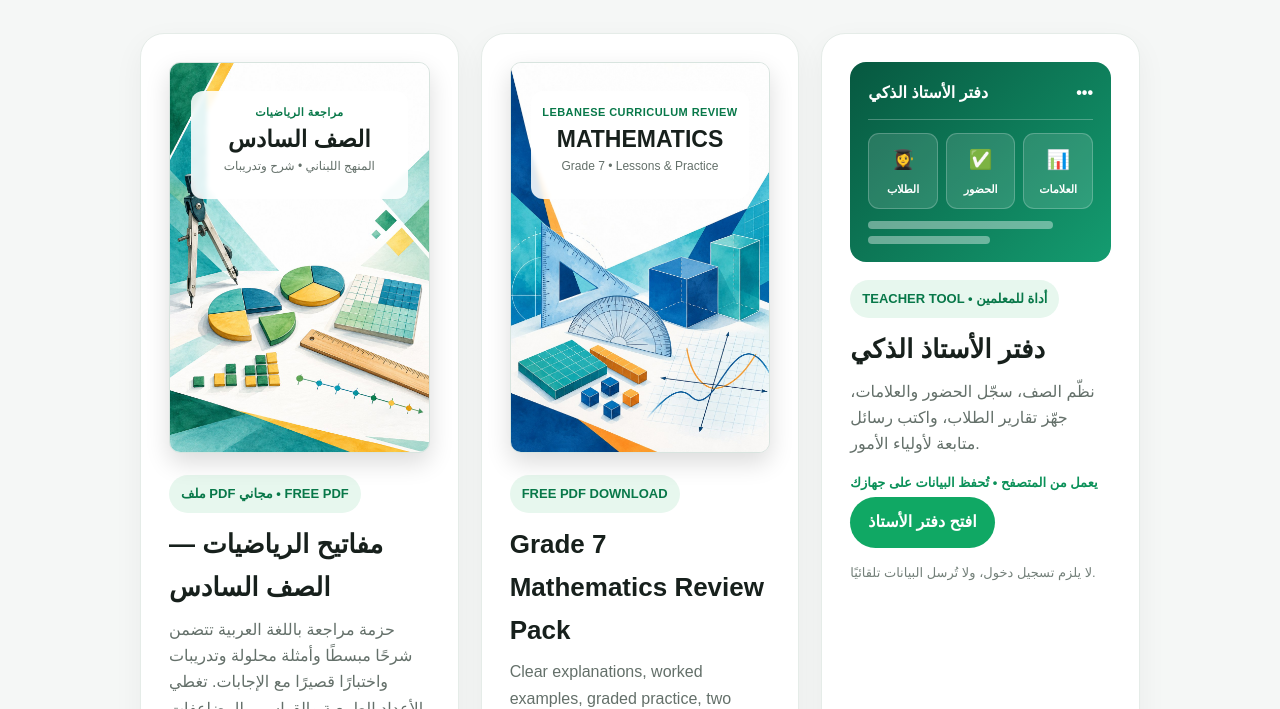
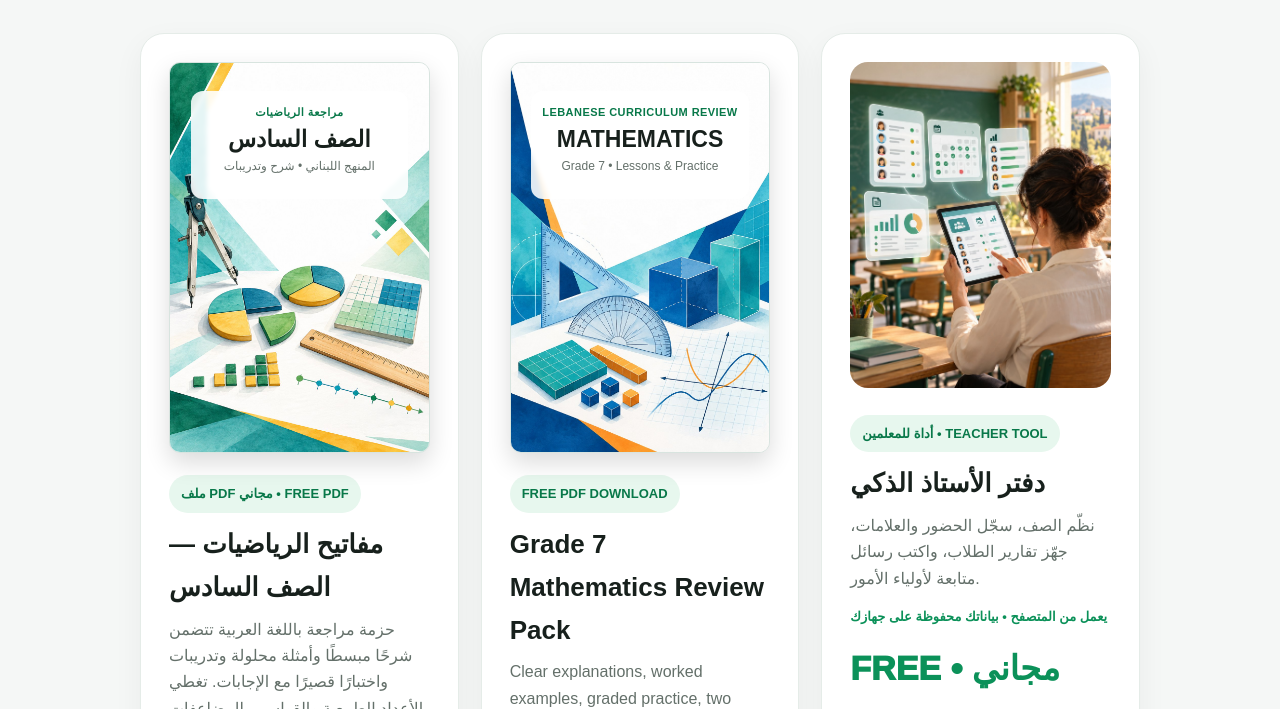
Before and after one commit to ai-money-agent/ai-money-agent-site, a browser extension: page index.html in a window 1280 px wide. Shown: the part 229-938 px from the top of the page. Drawn offline with Linux system fonts and the light colour scheme.

Commit message:
Add free smart teacher notebook image and listing

```diff
--- a/index.html
+++ b/index.html
@@ -47,12 +47,13 @@ footer{text-align:center;padding:34px 20px;background:#fff;color:#68716d}.policy
 <a class="btn secondary" href="/grade7_math_review_en.pdf" download>Download free PDF</a>
 <div class="small">No payment required.</div>
 </div><div class="card">
-<div class="teacher-mini" aria-hidden="true"><div class="teacher-mini-top">دفتر الأستاذ الذكي <span>•••</span></div><div class="teacher-mini-grid"><b>👩‍🎓<small>الطلاب</small></b><b>✅<small>الحضور</small></b><b>📊<small>العلامات</small></b></div><div class="teacher-mini-line"></div><div class="teacher-mini-line short"></div></div>
-<span class="badge">TEACHER TOOL • أداة للمعلمين</span>
+<img class="product-image" src="/teacher-desk-cover.jpg" alt="معلمة تستخدم دفتر الأستاذ الذكي لمتابعة الطلاب والحضور والعلامات">
+<span class="badge">أداة للمعلمين • TEACHER TOOL</span>
 <h2>دفتر الأستاذ الذكي</h2>
 <p>نظّم الصف، سجّل الحضور والعلامات، جهّز تقارير الطلاب، واكتب رسائل متابعة لأولياء الأمور.</p>
-<div class="small" style="font-weight:900;color:#0b9159">يعمل من المتصفح • تُحفظ البيانات على جهازك</div>
-<a class="btn" href="/teacher-desk.html">افتح دفتر الأستاذ</a>
+<div class="small" style="font-weight:900;color:#0b9159">يعمل من المتصفح • بياناتك محفوظة على جهازك</div>
+<div class="price">FREE • مجاني</div>
+<a class="btn" href="/teacher-desk.html">جرّب الأداة مجانًا</a>
 <div class="small">لا يلزم تسجيل دخول، ولا تُرسل البيانات تلقائيًا.</div>
 </div></div>
 </section>
```
Also changed, not shown: teacher-desk-cover.jpg (added).
